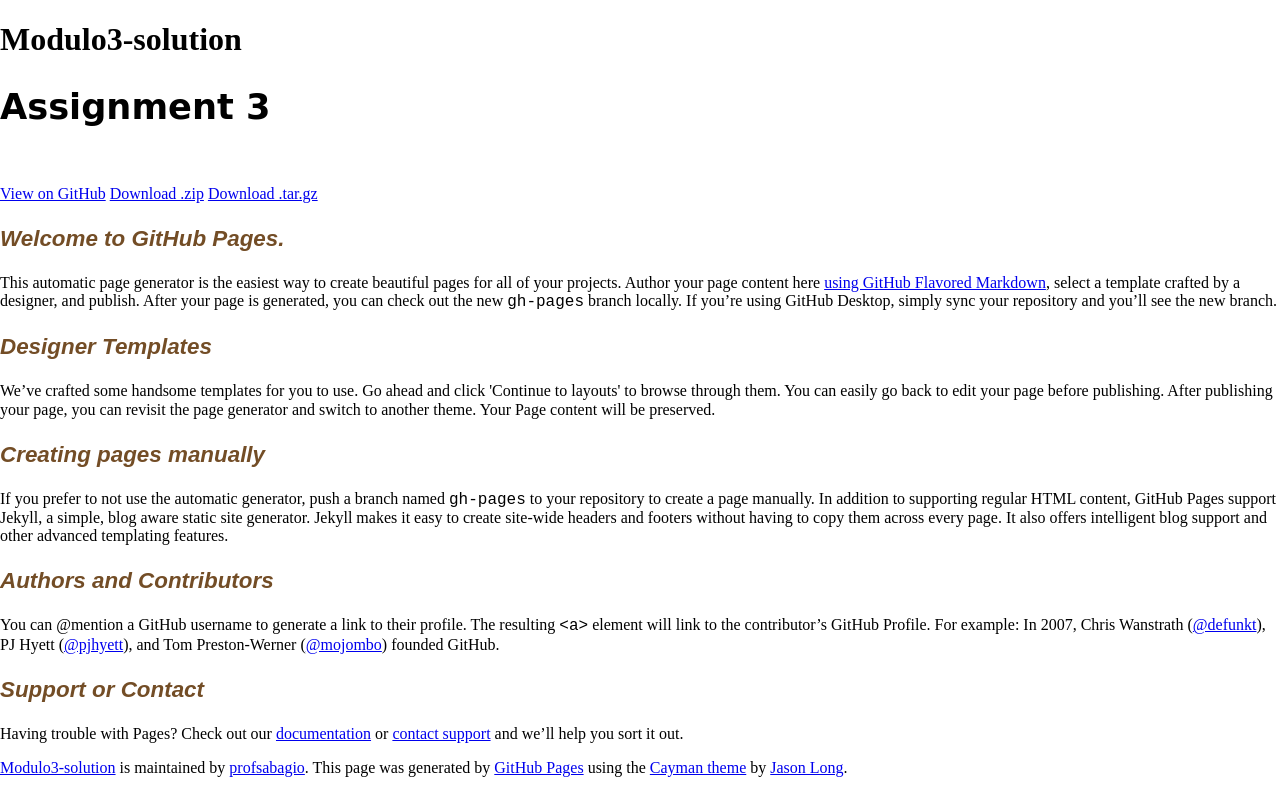
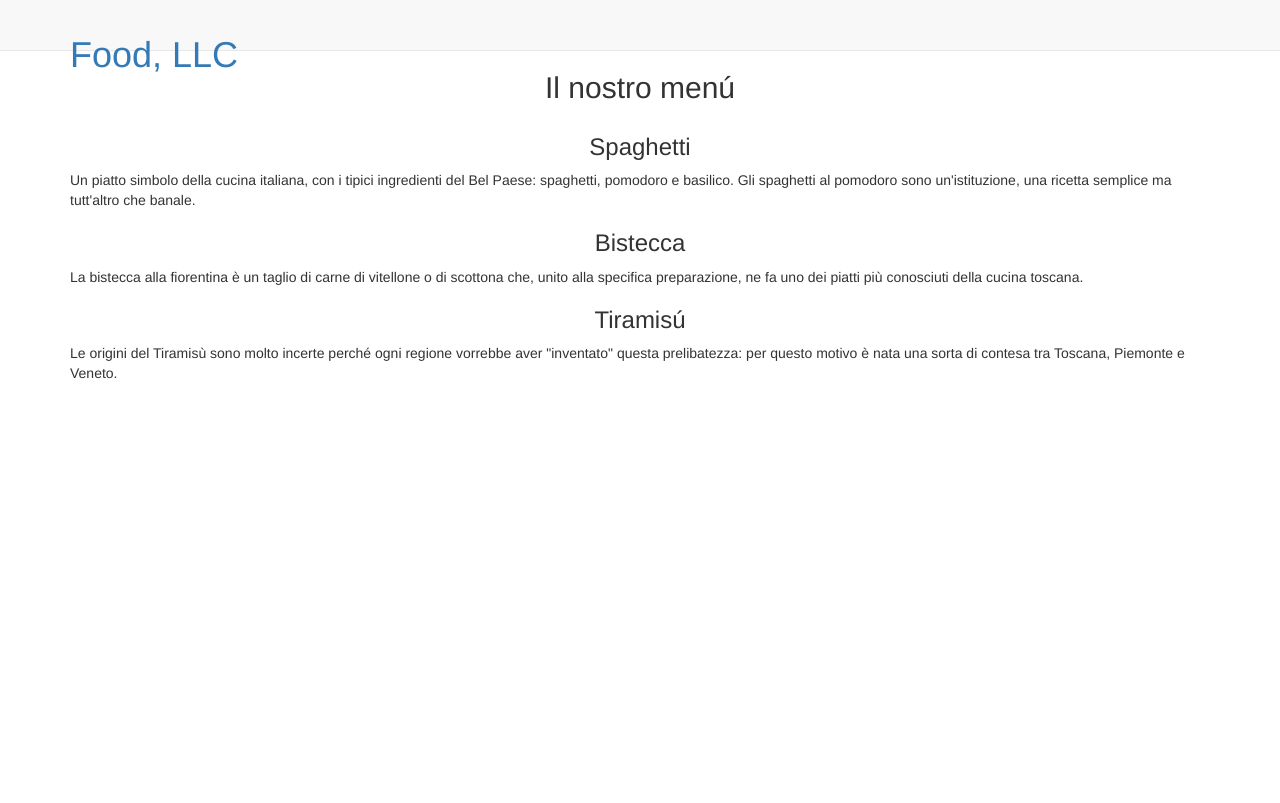
Before and after one commit to profsabagio/Modulo3-Solution, a plain HTML site: page index.html in a window 1280 px wide. Drawn offline with nearby package versions, Linux system fonts and the light colour scheme; a web font is replaced by a local one.

Commit message:
Update index.html

```diff
--- a/index.html
+++ b/index.html
@@ -1,57 +1,62 @@
-<!DOCTYPE html>
-<html lang="en-us">
+<!doctype html>
+<html lang="en">
   <head>
-    <meta charset="UTF-8">
-    <title>Modulo3-solution by profsabagio</title>
+    <meta charset="utf-8">
+    <meta http-equiv="X-UA-Compatible" content="IE=edge">
     <meta name="viewport" content="width=device-width, initial-scale=1">
-    <link rel="stylesheet" type="text/css" href="stylesheets/normalize.css" media="screen">
-    <link href='https://fonts.googleapis.com/css?family=Open+Sans:400,700' rel='stylesheet' type='text/css'>
-    <link rel="stylesheet" type="text/css" href="stylesheets/stylesheet.css" media="screen">
-    <link rel="stylesheet" type="text/css" href="stylesheets/github-light.css" media="screen">
+  <title>Modulo 3 soluzione SABA</title>
+    <link rel="stylesheet" href="css/bootstrap.min.css">
+    <link rel="stylesheet" href="css/style.css">
+    <link href="https://fonts.googleapis.com/css?family=Aref+Ruqaa|Raleway" rel="stylesheet">
   </head>
-  <body>
-    <section class="page-header">
-      <h1 class="project-name">Modulo3-solution</h1>
-      <h2 class="project-tagline">Assignment 3</h2>
-      <a href="https://github.com/profsabagio/Modulo3-Solution" class="btn">View on GitHub</a>
-      <a href="https://github.com/profsabagio/Modulo3-Solution/zipball/master" class="btn">Download .zip</a>
-      <a href="https://github.com/profsabagio/Modulo3-Solution/tarball/master" class="btn">Download .tar.gz</a>
-    </section>
+<body>
+ <header>
+    <nav id="header-nav" class="navbar navbar-default navbar-static-top">
+      <div class="container">
+      	<div class="navbar-header">
+      		<div class="navbar-brand" >
+      			<a href="index.html" class="pull-left"><h1>Food, LLC</h1></a>
+      		</div>
+      	<button type="button" class="navbar-toggle" data-toggle="collapse" data-target="#collapsable-nav">
+        		<span class="sr-only">Toggle navigation</span>
+        		<span class="icon-bar"></span>
+        		<span class="icon-bar"></span>
+        		<span class="icon-bar"></span>
+      		</button>
+      	</div>
+      	 <div id="collapsable-nav" class="collapse navbar-collapse">
+           <ul id="nav-list" class="nav navbar-nav">
+            <li>
+              <a href="#spaghetti" class="visible-xs">Spaghetti</a>
+            </li>
+            <li>
+              <a href="#bistecca" class="visible-xs">Bistecca</a>
+            </li>
+            <li>
+              <a href="#tiramisu" class="visible-xs">Tiramis&uacute;</a>
+            </li>
+            </ul>
+         </div>
+       </div>
+    </nav>
+  </header>
+   <h2 class="text-center">Il nostro men&uacute;</h2>
+  <div id="main-content" class="container">
+   		<div class="col-xs12" id="spaghetti"><h3 class="text-center">Spaghetti</h3>
+  	Un piatto simbolo della cucina italiana, con i tipici ingredienti del Bel Paese: spaghetti, pomodoro e basilico.
+  	Gli spaghetti al pomodoro sono un'istituzione, una ricetta semplice ma tutt'altro che banale.
+    	<div class="col-xs12" id="bistecca"><h3 class="text-center">Bistecca</h3>
+		La bistecca alla fiorentina è un taglio di carne di vitellone o di scottona che, unito alla specifica preparazione,
+		 ne fa uno dei piatti più conosciuti della cucina toscana.
+		<div class="col-xs12" id="tiramisu"><h3 class="text-center">Tiramis&uacute;</h3>
+  		Le origini del Tiramisù sono molto incerte perché ogni regione vorrebbe aver "inventato" questa prelibatezza:
+  		per questo motivo è nata una sorta di contesa tra Toscana, Piemonte e Veneto.
+		</div>
+	</div>
 
-    <section class="main-content">
-      <h3>
-<a id="welcome-to-github-pages" class="anchor" href="#welcome-to-github-pages" aria-hidden="true"><span aria-hidden="true" class="octicon octicon-link"></span></a>Welcome to GitHub Pages.</h3>
-
-<p>This automatic page generator is the easiest way to create beautiful pages for all of your projects. Author your page content here <a href="https://guides.github.com/features/mastering-markdown/">using GitHub Flavored Markdown</a>, select a template crafted by a designer, and publish. After your page is generated, you can check out the new <code>gh-pages</code> branch locally. If you’re using GitHub Desktop, simply sync your repository and you’ll see the new branch.</p>
-
-<h3>
-<a id="designer-templates" class="anchor" href="#designer-templates" aria-hidden="true"><span aria-hidden="true" class="octicon octicon-link"></span></a>Designer Templates</h3>
-
-<p>We’ve crafted some handsome templates for you to use. Go ahead and click 'Continue to layouts' to browse through them. You can easily go back to edit your page before publishing. After publishing your page, you can revisit the page generator and switch to another theme. Your Page content will be preserved.</p>
-
-<h3>
-<a id="creating-pages-manually" class="anchor" href="#creating-pages-manually" aria-hidden="true"><span aria-hidden="true" class="octicon octicon-link"></span></a>Creating pages manually</h3>
-
-<p>If you prefer to not use the automatic generator, push a branch named <code>gh-pages</code> to your repository to create a page manually. In addition to supporting regular HTML content, GitHub Pages support Jekyll, a simple, blog aware static site generator. Jekyll makes it easy to create site-wide headers and footers without having to copy them across every page. It also offers intelligent blog support and other advanced templating features.</p>
-
-<h3>
-<a id="authors-and-contributors" class="anchor" href="#authors-and-contributors" aria-hidden="true"><span aria-hidden="true" class="octicon octicon-link"></span></a>Authors and Contributors</h3>
-
-<p>You can @mention a GitHub username to generate a link to their profile. The resulting <code>&lt;a&gt;</code> element will link to the contributor’s GitHub Profile. For example: In 2007, Chris Wanstrath (<a href="https://github.com/defunkt" class="user-mention">@defunkt</a>), PJ Hyett (<a href="https://github.com/pjhyett" class="user-mention">@pjhyett</a>), and Tom Preston-Werner (<a href="https://github.com/mojombo" class="user-mention">@mojombo</a>) founded GitHub.</p>
-
-<h3>
-<a id="support-or-contact" class="anchor" href="#support-or-contact" aria-hidden="true"><span aria-hidden="true" class="octicon octicon-link"></span></a>Support or Contact</h3>
-
-<p>Having trouble with Pages? Check out our <a href="https://help.github.com/pages">documentation</a> or <a href="https://github.com/contact">contact support</a> and we’ll help you sort it out.</p>
-
-      <footer class="site-footer">
-        <span class="site-footer-owner"><a href="https://github.com/profsabagio/Modulo3-Solution">Modulo3-solution</a> is maintained by <a href="https://github.com/profsabagio">profsabagio</a>.</span>
-
-        <span class="site-footer-credits">This page was generated by <a href="https://pages.github.com">GitHub Pages</a> using the <a href="https://github.com/jasonlong/cayman-theme">Cayman theme</a> by <a href="https://twitter.com/jasonlong">Jason Long</a>.</span>
-      </footer>
-
-    </section>
-
-
-  </body>
+  <!-- jQuery (Bootstrap JS plugins depend on it) -->
+  <script src="js/jquery-1.11.3.min.js"></script>
+  <script src="js/bootstrap.min.js"></script>
+  <script src="js/script.js"></script>
+</body>
 </html>
```
